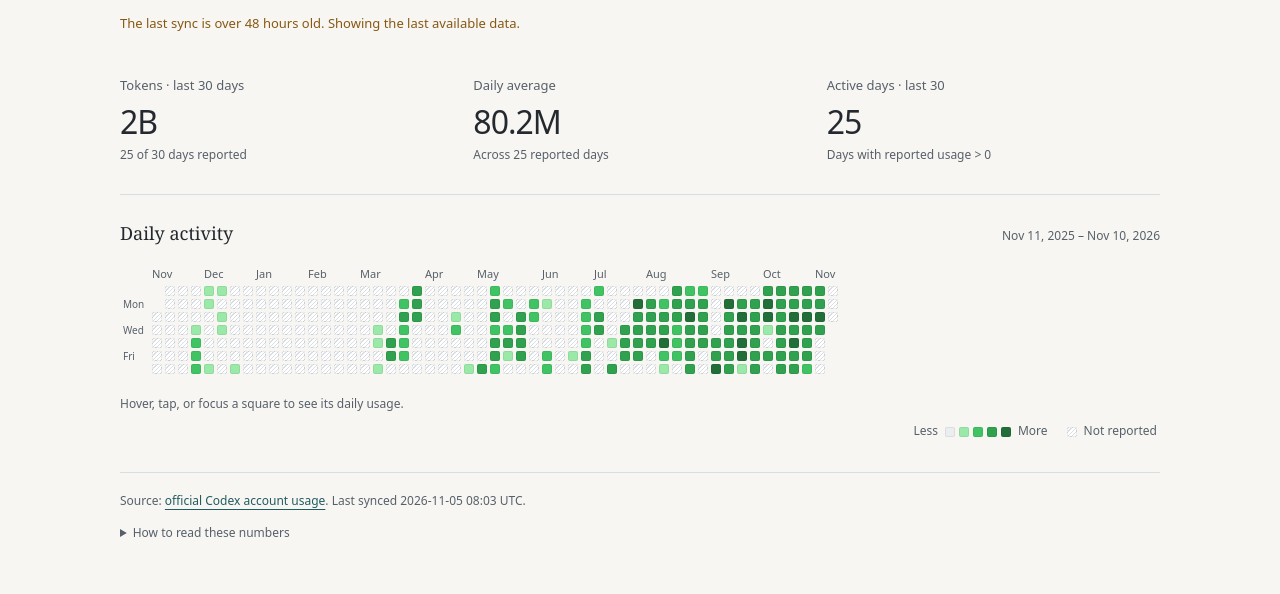
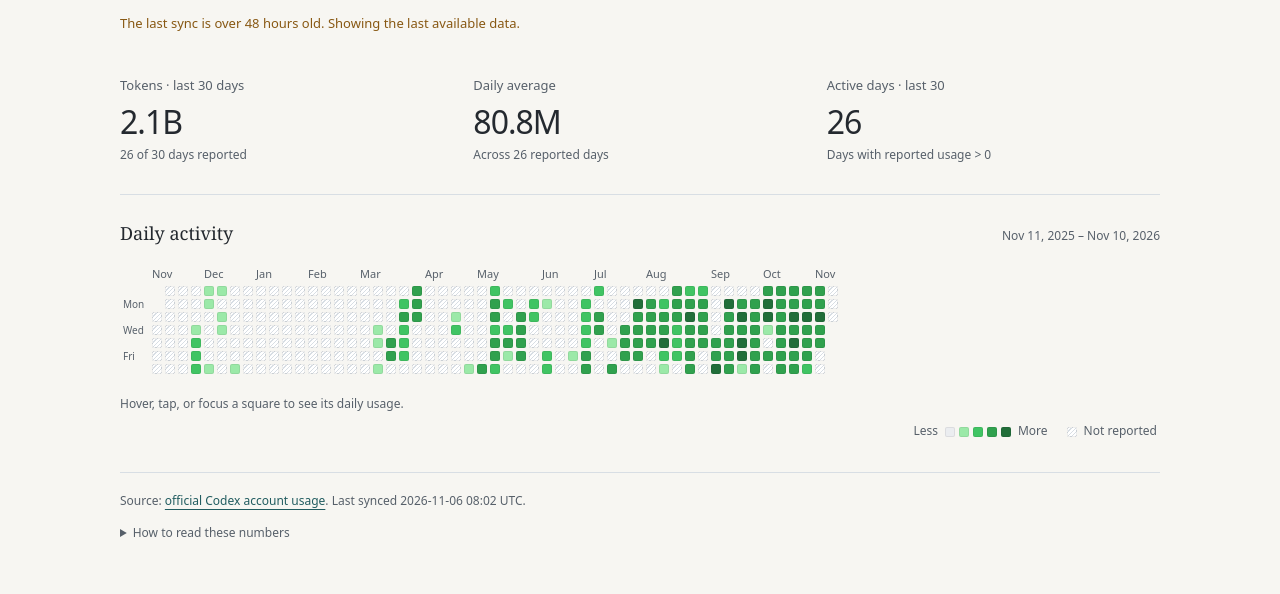
Before and after one commit to jzstark/jzstark.github.io, a Jekyll site: the page built from activity.html, in a window 1280 px wide. Shown: the part 351-945 px from the top of the page. Built offline with Jekyll 4.4.1, drawn with Linux system fonts in a browser that asks for light colours.

Commit message:
Update Codex daily activity

```diff
--- a/assets/data/codex-usage.json
+++ b/assets/data/codex-usage.json
@@ -5,12 +5,12 @@
     "name": "Codex account usage",
     "url": "https://learn.chatgpt.com/docs/app-server#7-token-usage-chatgpt"
   },
-  "updated_at": "2026-11-05T08:03:08Z",
+  "updated_at": "2026-11-06T08:02:09Z",
   "summary": {
-    "lifetimeTokens": 6379350592,
+    "lifetimeTokens": 6476274373,
     "peakDailyTokens": 230002159,
-    "currentStreakDays": 25,
-    "longestStreakDays": 25
+    "currentStreakDays": 26,
+    "longestStreakDays": 26
   },
   "days": [
     {
@@ -599,7 +599,11 @@
     },
     {
       "date": "2026-11-04",
-      "tokens": 26374160
+      "tokens": 39116885
+    },
+    {
+      "date": "2026-11-05",
+      "tokens": 84181056
     }
   ]
 }
```
